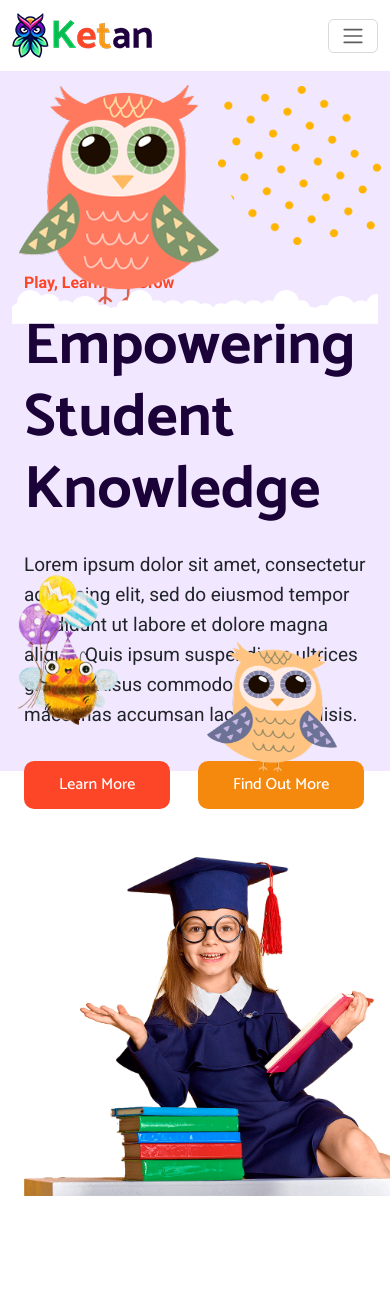
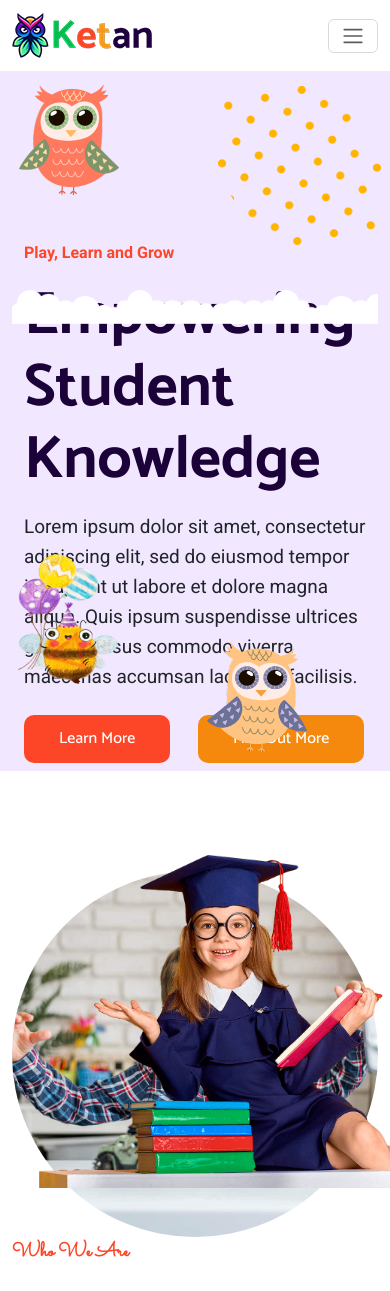
Before and after one commit to Ajeet7565/Ketan---Childcare-Kids-School-HTML-Template, a plain HTML site: page index.html in a window 390 px wide. Shown: the top 1291 px of the page. Before the commit the page ends 1196 px from the top, so only its background shows below. Drawn offline with nearby package versions, Linux system fonts and the light colour scheme.

Commit message:
who we are section

```diff
--- a/assets/css/style.css
+++ b/assets/css/style.css
@@ -1,6 +1,6 @@
 @import url('https://fonts.googleapis.com/css2?family=Catamaran:wght@400;500;600;700;800&display=swap');
 @import url('https://fonts.googleapis.com/css2?family=Roboto:ital,wght@0,400;0,500;0,700;1,400&display=swap');
-
+@import url('https://fonts.googleapis.com/css2?family=Sacramento&display=swap');
 
 *{
     margin: 0px;
@@ -28,7 +28,7 @@
   .top-20{top: 10%;}
 
   .mt-10{margin-top: 100px;}
-  .mt-15{margin-top: 150px;}
+  .mt-15{margin-top: 170px;}
   .mt-20{margin-top: 200px;}
 
   p{font-size: 16px;
@@ -80,10 +80,33 @@
 
 
 
-/* Universal css end */
+/* /Universal css end */
+
+/* nav section start */
+.active{
+    color: #FD4628 !important;
+}
+.dropdown-menu{
+    width: 280px;
+    border: none;
+    border-radius: 0px;
+    transition: 0.4 all ;
+    box-shadow: 0px 0px 15px 0px #ccc;
+}
+a.nav-link:hover,
+a.dropdown-item:hover{
+    color: #FD4628 !important;
+    transition: 0.2s linear !important;
+}
+.dropdown:hover .dropdown-menu{
+    display: block;
+    top: 55px;
+}
+/* /nav section end */
 
 /* Hero section start */
-.banner{width: 100%;
+.banner{
+        width: 100%;
         height: 700px;
         background-size: cover !important;
         background-position: center center;
@@ -105,7 +128,7 @@
  }
 
 .banner .shape-3{
-    top: 72%;
+    top: 69%;
     left: .2%;
     z-index: 1;
     position: absolute;
@@ -121,7 +144,28 @@
  .banner .cloud-image{
     margin-top: 50%;
  }
-/* Hero section end */
+/* /Hero section end */
+
+/* who we are section start */
+
+/* /who we are section end */
+
+
+
+
+
+
+
+.who-we span{
+    font-weight: 600;
+    font-size: 20px;
+    color: #FD4628;
+    font-family:  'Sacramento', cursive;;
+}
+
+
+
+
 
 
 
--- a/index.html
+++ b/index.html
@@ -16,7 +16,7 @@
 
 <body>
   <!--Header section start-->
-  <header class=" ">
+  <header>
     <nav class="navbar navbar-expand-lg  ">
       <div class="container">
         <a class="navbar-brand" href="index.html">
@@ -29,7 +29,7 @@
         <div class="collapse navbar-collapse" id="navbarSupportedContent">
           <ul class="navbar-nav mx-auto mb-2 mb-lg-0  fw-bold ">
             <li class="nav-item dropdown">
-              <a class="nav-link dropdown-toggle text-black" href="#" role="button" data-bs-toggle="dropdown"
+              <a class="nav-link dropdown-toggle text-black active" href="#" role="button" data-bs-toggle="dropdown"
                 aria-expanded="false">
                 Home
               </a>
@@ -119,7 +119,7 @@
               </ul>
             </li>
             <li class="nav-item">
-              <a class="nav-link active text-black" aria-current="page" href="#">Contact</a>
+              <a class="nav-link  text-black" aria-current="page" href="#">Contact</a>
             </li>
             <li class="nav-item dropdown">
               <a class="nav-link dropdown-toggle text-black" href="#" role="button" data-bs-toggle="dropdown"
@@ -139,7 +139,7 @@
           </ul>
           <form class="d-flex" role="search">
             <!-- <input class="form-control me-2" type="search" placeholder="Search" aria-label="Search"> -->
-            <button class="btn" type="submit">Search</button>
+            <button class="btn-1" type="submit">Search</button>
           </form>
         </div>
       </div>
@@ -151,8 +151,9 @@
   <section class="banner position-relative">
     <div class="container-fluid">
       <div class="row">
-        <div class="col-lg-1 shape-1">
-          <img src="./assets/img/banner-shape-1.png" alt="owl image" class="img-fluid">
+        <div class="col-lg-2 shape-1">
+          <img src="./assets/img/banner-shape-1.png" alt="owl image" class="img-fluid"
+          style="width: 100px;height: 110px;">
         </div>
 
         <div class="col-lg-1 shape-2  ">
@@ -161,11 +162,11 @@
 
         <div class="col-lg-1 shape-3 ">
           <img src="./assets/img/banner-shape-3.png" alt="image3" class="img-fluid "
-          style="width: 100px;height: 150px;">
+          style="width: 100px;height: 130px;">
        </div>
         <div class="col-lg-2 shape-4 ">
           <img src="./assets/img/banner-shape-4.png" alt="image3" class="img-fluid "
-          style="width: 130px;height: 130px;">
+          style="width: 100px;height: 110px;">
        </div>
         <div class="col-lg-12 position-absolute start-0 cloud-image">
           <img src="./assets/img/banner-bg-shape-1.png" alt="cloud image"
@@ -177,21 +178,21 @@
       <div class="container">
         <div class="row">
           <div class="col-lg-6">
-            <p class="text-orange2 fw-bold mt-20">Play, Learn and Grow </p>
-            <h1 class="text-black2 fw-bold fs-9 mb-4">Empowering <br>Student Knowledge</h1>
-            <p class="fs-7 line-height-1 te">Lorem ipsum dolor sit amet, consectetur adipiscing elit, sed do eiusmod tempor incididunt ut labore et
+            <p class="text-orange2 fw-bold mt-15">Play, Learn and Grow </p>
+            <h1 class="text-black2 fw-bold fs-9 mb-3">Empowering Student Knowledge</h1>
+            <p class="fs-7 line-height-1">Lorem ipsum dolor sit amet, consectetur adipiscing elit, sed do eiusmod tempor incididunt ut labore et
               dolore magna aliqua. Quis ipsum suspendisse ultrices gravida. Risus commodo viverra maecenas accumsan
               lacus vel facilisis.</p>
 
-              <button class="btn-1 me-4 mt-3">Learn More</button>
-              <button class=" btn-2 mt-3">Find Out More</button>
+              <button class="btn-1 me-4 mt-2">Learn More</button>
+              <button class=" btn-2 mt-2">Find Out More</button>
 
 
           </div>
           <div class="col-lg-6 ">
-            <div class="mt-5">
+            <div class="mt-5 pt-4">
             <img src="./assets/img/education-girl.png" alt="Educdation girl"
-            class=" position-lg-absolute bottom-0 end-0"style="height:95%;width:112%;">
+            class=" position-lg-absolute bottom-0 end-0"style="height:100%;width:110%; margin-left:15px; margin-top:20px;">
             </div>
           </div>
         </div>
@@ -200,6 +201,25 @@
   </section>
   <!-- /Hero section end -->
 
+  <!-- Who we are section start -->
+  <section class="who-we-are mt-10 pb-4">
+    <div class="container">
+      <div class="row">
+        <div class="col-lg-6">
+          <div>
+            <img src="./assets/img/who-we-are.jpg" alt="who-we-are image" class="img-fluid rounded-circle">
+          </div>
+        </div>
+        <div class="col-lg-6">
+         <div class="who-we">
+          <span>Who We Are</span>
+         </div>
+        </div>
+      </div>
+    </div>
+  </section>
+  <!--/ Who we are section end -->
+
   <script src="https://cdn.jsdelivr.net/npm/bootstrap@5.3.2/dist/js/bootstrap.bundle.min.js"
     integrity="sha384-C6RzsynM9kWDrMNeT87bh95OGNyZPhcTNXj1NW7RuBCsyN/o0jlpcV8Qyq46cDfL"
     crossorigin="anonymous"></script>
```
